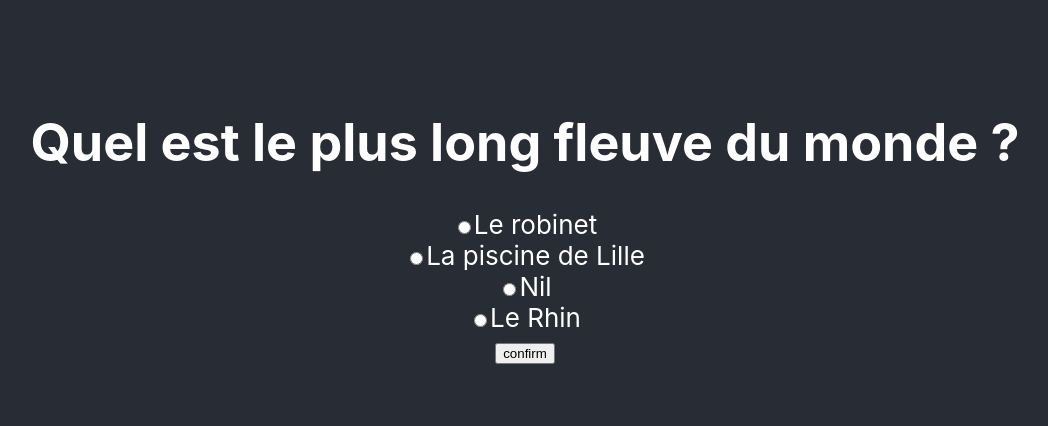
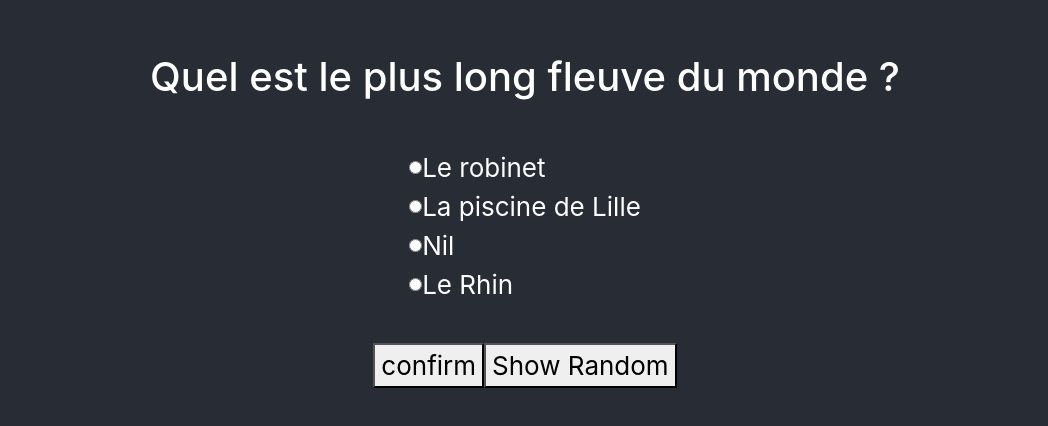
Before and after one commit to nordine-yzd/flashcards, a React (Create React App) app: page / in a window 1280 px wide. Shown: the part 180-606 px from the top of the page, without its empty margins (115-1163 px from the left). Built offline with nearby package versions, Linux system fonts and the light colour scheme.

Commit message:
add component radio

```diff
--- a/public/index.html
+++ b/public/index.html
@@ -9,7 +9,16 @@
       name="description"
       content="Web site created using create-react-app"
     />
+    <!-- css link -->
     <link rel="apple-touch-icon" href="%PUBLIC_URL%/logo192.png" />
+    <!-- Bootstrap CSS -->
+    <link
+      href="https://cdn.jsdelivr.net/npm/bootstrap@5.1.3/dist/css/bootstrap.min.css"
+      rel="stylesheet"
+      integrity="sha384-1BmE4kWBq78iYhFldvKuhfTAU6auU8tT94WrHftjDbrCEXSU1oBoqyl2QvZ6jIW3"
+      crossorigin="anonymous"
+    />
+
     <!--
       manifest.json provides metadata used when your web app is installed on a
       user's mobile device or desktop. See https://developers.google.com/web/fundamentals/web-app-manifest/
--- a/src/App.tsx
+++ b/src/App.tsx
@@ -13,7 +13,7 @@ console.log(arrayQuestAnsw);
 function App() {
   return (
     <div className="App">
-      <header className="App-header">
+      <header>
         {/* <FlashCardMentale bdd={arrayQuestAnsw} /> */}
         {/* <ShowRandom bdd={arrayQuestAnsw} /> */}
         {/* <Example /> */}
--- a/src/components/radio.tsx
+++ b/src/components/radio.tsx
@@ -17,40 +17,93 @@ export default function FlashCardRadio(
   props: FlashcardRadioProps
 ): JSX.Element {
   let [count, setCount] = React.useState(true);
-  let [selected, setSelected] = React.useState(0);
-  let [checkedOne, setChekedOne] = React.useState(false);
+  let [random, setRandom] = React.useState(0);
+  let [checkedOne, setChekedOne] = React.useState("");
+  console.log(checkedOne + " checkedone");
+  console.log(random);
 
+  function resetCheckedOne() {
+    console.log(checkedOne + " ds la fonction");
+    checkedOne = "";
+    setRandom(Math.floor(Math.random() * 3));
+  }
+
+  //affiche  les question reopnses
   if (count === true) {
     return (
+      <div className="App-header">
+        {() => setRandom(Math.floor(Math.random() * 3))}
         <div>
-        {() => setSelected(Math.floor(Math.random() * 3))}
+          <h1> {props.bdd[random].question}</h1>
+          <br />
+        </div>
         <div>
-          <h1> {props.bdd[selected].question}</h1>
-        </div>
-        {props.bdd[selected].falseAnswer.map((element) => {
+          {props.bdd[random].falseAnswer.map((element) => {
             return (
-            <div>
+              <div className="d-flex align-items-center">
                 <input
+                  key={props.bdd[random].id}
                   type="radio"
-                onClick={() => setCount((checkedOne = true))}
+                  onClick={() => setChekedOne((checkedOne = element))}
                   id="idradioo"
-                name="nameradioo"
-                value="valueradioo"
-                // checked
                 />
                 <label>{element}</label>
               </div>
             );
           })}
+        </div>
         <div>
-          <button>confirm</button>
+          <br />
+          <button
+            onClick={() =>
+              checkedOne === ""
+                ? setCount((count = true))
+                : setCount((count = false))
+            }
+          >
+            confirm
+          </button>
+          <button onClick={resetCheckedOne}>Show Random</button>
         </div>
       </div>
     );
-  } else {
+  } else if (checkedOne !== props.bdd[random].answer) {
+    //mauvaise reponse
     return (
-      <div>
-        <h1>{props.bdd[selected].answer}</h1>
+      <div className="App-header-red">
+        <p className="display-1">Wrong answer</p>
+        <div className="container ">
+          <br />
+          <div className="row ">
+            <div className="col ">
+              <p className="display-6">Your answer</p>
+            </div>
+            <div className="col">
+              <p className="display-6">Correct answer</p>
+            </div>
+          </div>
+          <div className="row">
+            <div className="col">
+              <h3>{checkedOne}</h3>
+            </div>
+            <div className="col">
+              <h3>{props.bdd[random].answer}</h3>
+            </div>
+          </div>
+        </div>
+        <br />
+        <button onClick={() => setCount((count = true))}>
+          Other Questions
+        </button>
+      </div>
+    );
+  }
+  //bonne reponse
+  else {
+    return (
+      <div className="App-header-green">
+        <p className="display-1">Correct answer was :</p> <br />
+        <h1>{props.bdd[random].answer}</h1> <br />
         <button onClick={() => setCount((count = true))}>
           Other Questions
         </button>
--- a/src/data/dataQuiz.tsx
+++ b/src/data/dataQuiz.tsx
@@ -34,7 +34,7 @@ const arrayQuestAnsw: MyTypeAnswerQuestion[] = [
     id: 3,
     question: "Comment s'appelle le president français ? ",
     answer: "Nordine",
-    falseAnswer: ["Lepen", "Jadot", "Nordine", "Macron"],
+    falseAnswer: ["Melanchon", "Jadot", "Nordine", "Macron"],
   },
 ];
 
--- a/src/styles/App.css
+++ b/src/styles/App.css
@@ -23,6 +23,26 @@
   font-size: calc(10px + 2vmin);
   color: white;
 }
+.App-header-red {
+  background-color: #a1332b;
+  min-height: 100vh;
+  display: flex;
+  flex-direction: column;
+  align-items: center;
+  justify-content: center;
+  font-size: calc(10px + 2vmin);
+  color: white;
+}
+.App-header-green {
+  background-color: #1d7e15;
+  min-height: 100vh;
+  display: flex;
+  flex-direction: column;
+  align-items: center;
+  justify-content: center;
+  font-size: calc(10px + 2vmin);
+  color: white;
+}
 
 .App-link {
   color: #61dafb;
```
Lines whose indentation alone changed are shown as unchanged.
